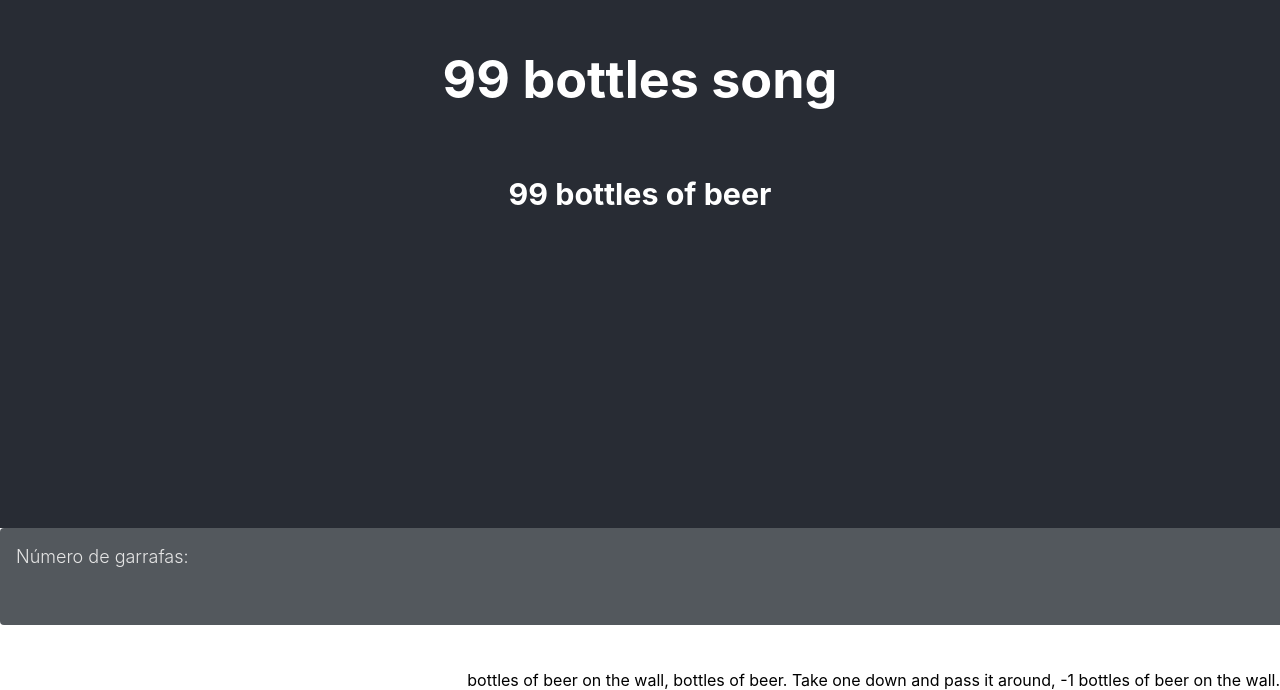
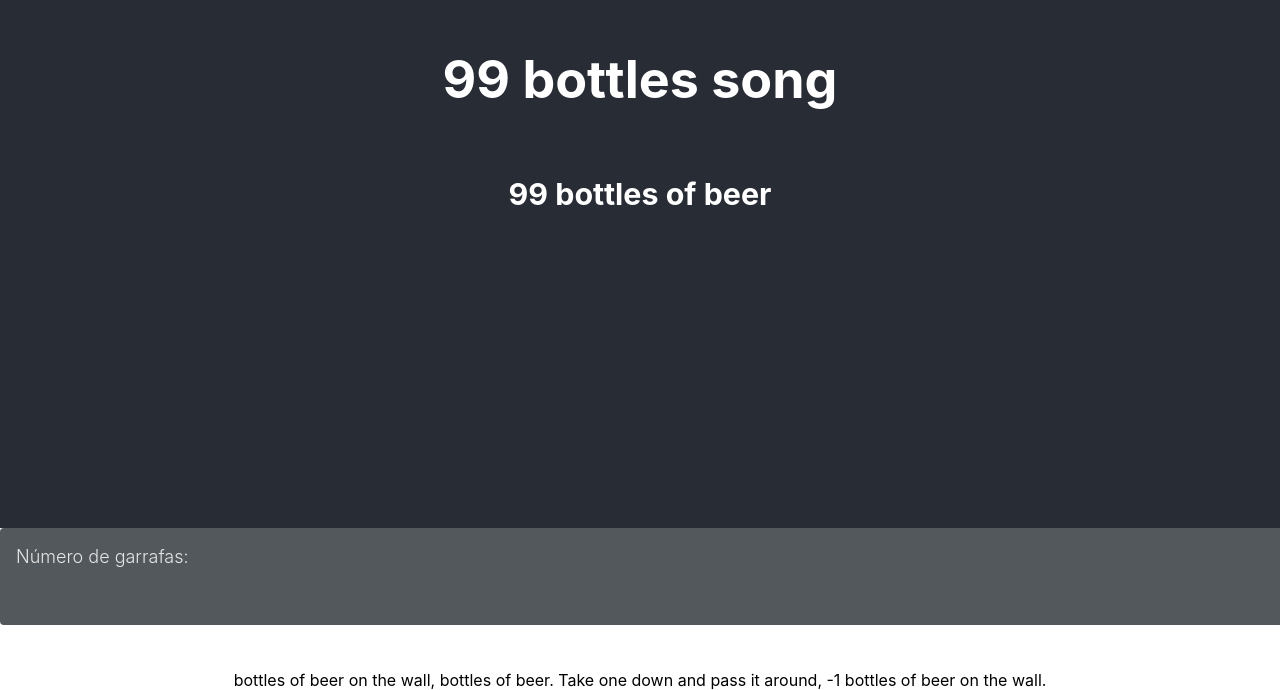
Before and after one commit to thaiisloopes/99bottles-react, a React (Create React App) app: page / in a window 1280 px wide. Shown: the part 272-962 px from the top of the page. Built offline with nearby package versions, Linux system fonts and the light colour scheme.

Commit message:
removes css code for response div

```diff
--- a/src/App.css
+++ b/src/App.css
@@ -36,7 +36,3 @@
     transform: rotate(360deg);
   }
 }
-
-.response {
-  float: right;
-}
```
